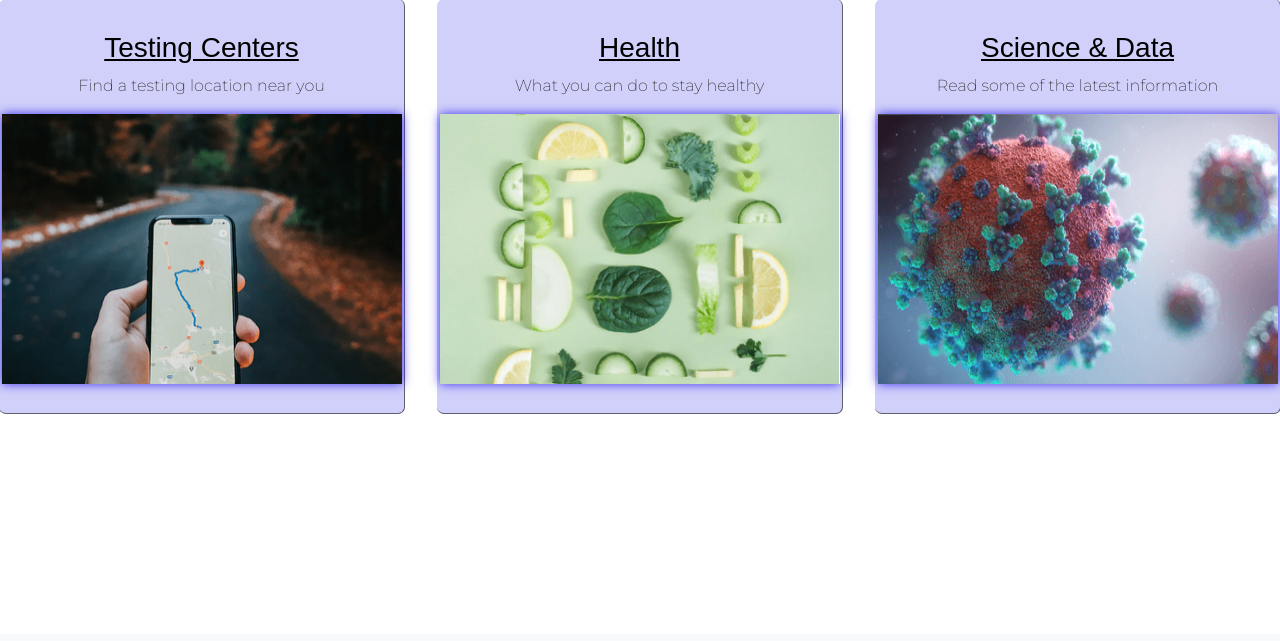
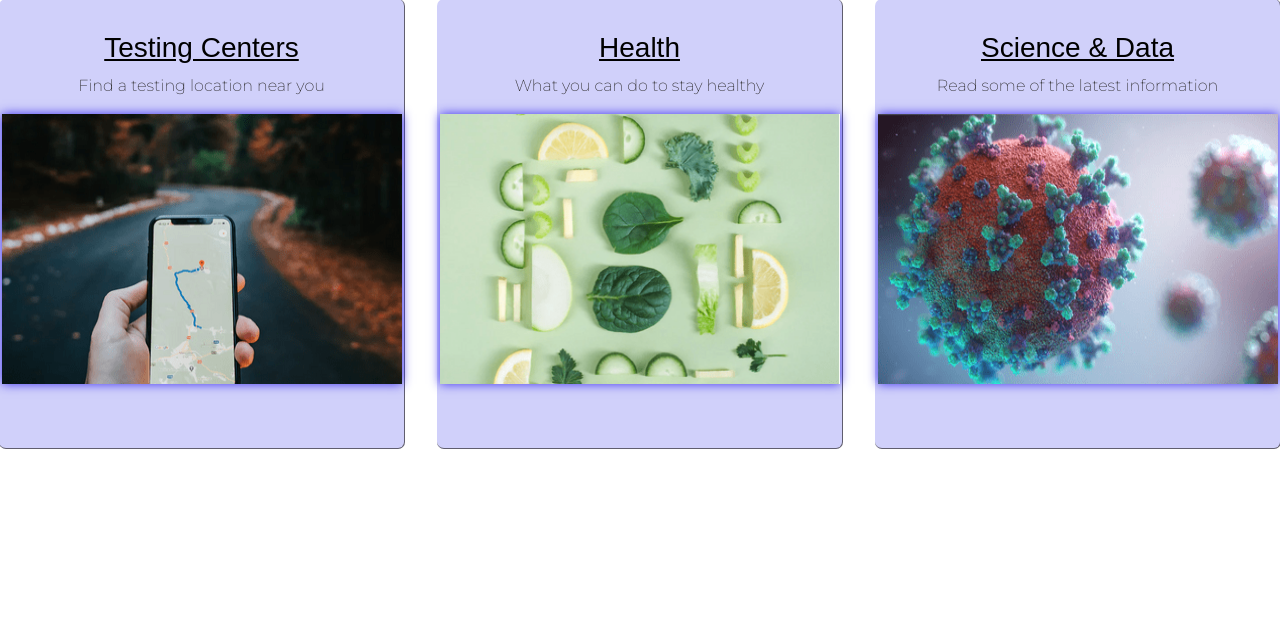
Before and after one commit to GinaSomara/CovidInformation, a PHP site: page /html/index.html in a window 1280 px wide. Shown: the part 687-1328 px from the top of the page. Before the commit the page ends 1101 px from the top, so only its background shows below. Run offline with PHP 8.4, Linux system fonts and the light colour scheme.

Commit message:
height update to flex

```diff
--- a/css/index-flexbox.css
+++ b/css/index-flexbox.css
@@ -22,7 +22,7 @@
     border-radius: 7px;
     border-color: rgba(70, 68, 77, 0.808);
     transition-duration: 0.2s;
-    height: 415px;
+    height: 450px;
 }
 #one, #two, #three
 {
@@ -68,8 +68,6 @@
 .flex-box:hover
 {
     background-color: rgb(129, 129, 235);
-    /*needed so box does not grow longer to fit image that is "below" the bottom image*/
-    height: 400px;
 }
 
 .flex-box span
```
